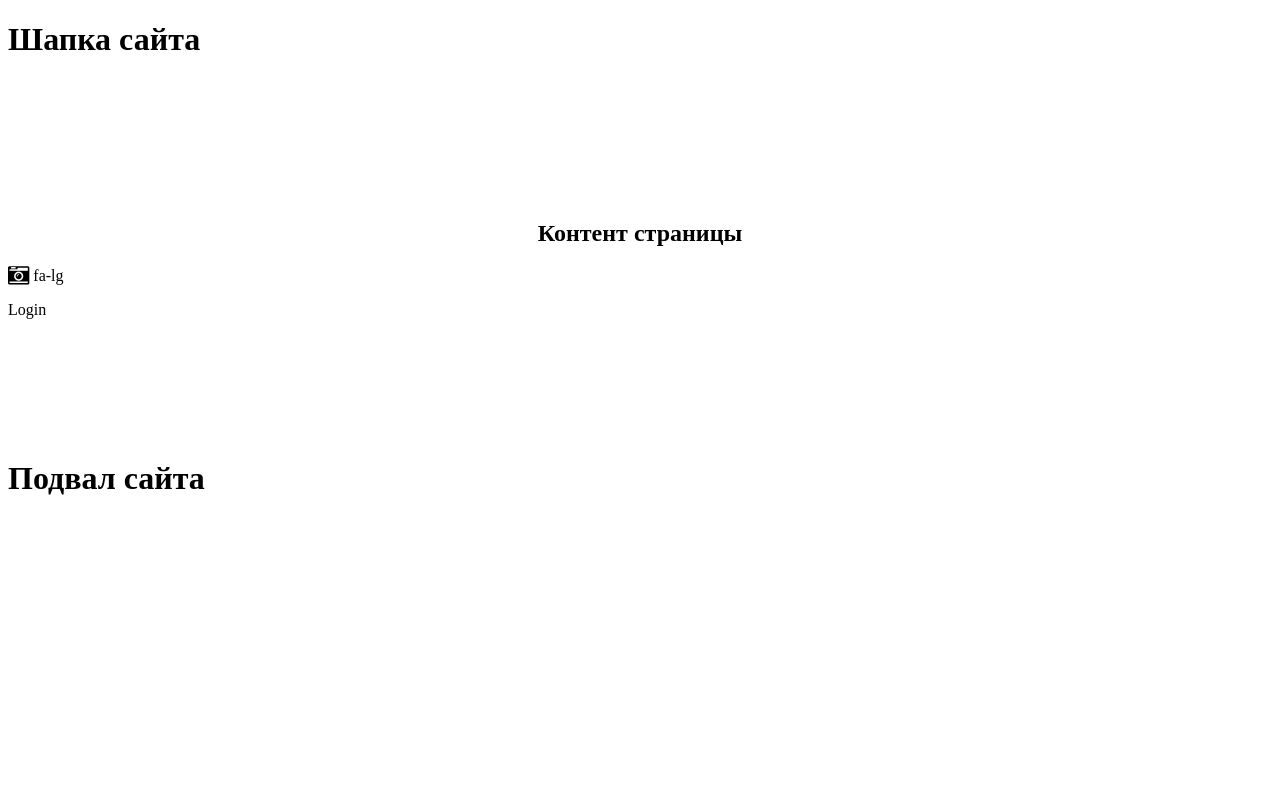
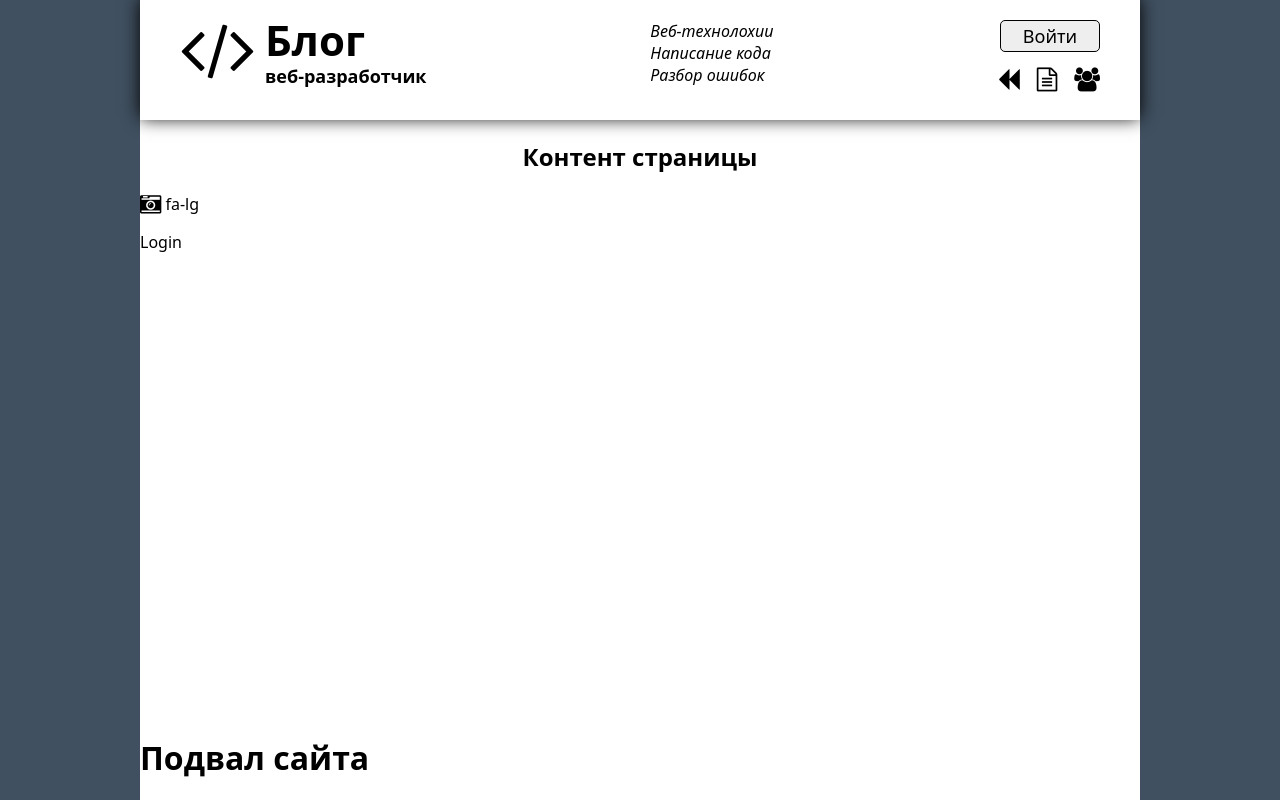
Before and after one commit to mrValian/blog, a React (Vite) app: page /login in a window 1280 px wide. Built offline with nearby package versions, Linux system fonts and the light colour scheme.

Commit message:
Реализовать шапку

```diff
--- a/src/App.jsx
+++ b/src/App.jsx
@@ -1,6 +1,18 @@
 import { Routes, Route } from 'react-router-dom';
 
 import styled from 'styled-components';
+
+import { Header } from './components';
+
+const AppColumn = styled.div`
+	display: flex;
+	flex-direction: column;
+	justify-content: space-between;
+	width: 1000px;
+	min-height: 100%;
+	margin: 0 auto;
+	background-color: #fff;
+`;
 
 const Content = styled.div`
 	padding: 120px 0;
@@ -10,42 +22,36 @@ const H2 = styled.h2`
 	text-align: center;
 `;
 
-const Header = () => {
-	return (
-		<>
-			<h1>Шапка сайта</h1>
-		</>
-	);
-}
-
 const Footer = () => {
 	return (
 		<>
 			<h1>Подвал сайта</h1>
 		</>
 	);
-}
+};
 
 export const App = () => {
 	return (
-		<>
+		<AppColumn>
 			<Header />
 			<Content>
 				<div>
 					<H2>Контент страницы</H2>
-					<p><i className="fa fa-camera-retro fa-lg"></i> fa-lg</p>
+					<p>
+						<i className="fa fa-camera-retro fa-lg"></i> fa-lg
+					</p>
 					<Routes>
-						<Route path='/' element={<div>Main</div>} />
-						<Route path='/login' element={<div>Login</div>} />
-						<Route path='/register' element={<div>Registration</div>} />
-						<Route path='/users' element={<div>Users</div>} />
-						<Route path='/post' element={<div>New Post</div>} />
-						<Route path='/post/:postId' element={<div>Post</div>} />
-						<Route path='*' element={<div>Error</div>} />
+						<Route path="/" element={<div>Main</div>} />
+						<Route path="/login" element={<div>Login</div>} />
+						<Route path="/register" element={<div>Registration</div>} />
+						<Route path="/users" element={<div>Users</div>} />
+						<Route path="/post" element={<div>New Post</div>} />
+						<Route path="/post/:postId" element={<div>Post</div>} />
+						<Route path="*" element={<div>Error</div>} />
 					</Routes>
 				</div>
 			</Content>
 			<Footer />
-		</>
+		</AppColumn>
 	);
 };
--- /dev/null
+++ b/src/components/header/components/control-panel/control-panel.jsx
@@ -0,0 +1,47 @@
+import styled from 'styled-components';
+
+import { Link, useNavigate } from 'react-router-dom';
+
+import { Icon } from '../../../icon';
+
+const RightAlight = styled.div`
+	display: flex;
+	justify-content: flex-end;
+`;
+
+const StyledLink = styled(Link)`
+	font-size: 18px;
+	width: 100px;
+	height: 32px;
+	border: 1px solid #000;
+	border-radius: 5px;
+	display: flex;
+	justify-content: center;
+	align-items: center;
+	background-color: #eee;
+`;
+
+const ControlPanelContainer = ({ className }) => {
+	const navigate = useNavigate();
+
+	return (
+		<div className={className}>
+			<RightAlight>
+				<StyledLink to="/login">Войти</StyledLink>
+			</RightAlight>
+			<RightAlight>
+				<Link to='#' onClick={() => navigate(-1)}>
+					<Icon id="fa-backward" margin="10px 0 0 0" />
+				</Link>
+				<Link to="/post">
+					<Icon id="fa-file-text-o" margin="10px 0 0 17px" />
+				</Link>
+				<Link to="/users">
+					<Icon id="fa-users" margin="10px 0 0 17px" />
+				</Link>
+			</RightAlight>
+		</div>
+	);
+};
+
+export const ControlPanel = styled(ControlPanelContainer)``;
--- /dev/null
+++ b/src/components/header/components/index.js
@@ -0,0 +1,2 @@
+export * from './logo/logo';
+export * from './control-panel/control-panel';
--- /dev/null
+++ b/src/components/header/components/logo/logo.jsx
@@ -0,0 +1,33 @@
+import styled from 'styled-components';
+import { Icon } from '../../../icon';
+import { Link } from 'react-router-dom';
+
+const LargeText = styled.div`
+	font-size: 42px;
+	font-weight: 600;
+	line-height: 48px;
+	margin: 17px 0 0 0;
+`;
+
+const SmallText = styled.div`
+	font-size: 18px;
+	font-weight: bold;
+`;
+
+const LogoContainer = ({ className }) => {
+	return (
+		<Link className={className} to='/' >
+			<Icon id="fa-code" size="70px" margin="0 10px 0 0" />
+
+			<div>
+				<LargeText>Блог</LargeText>
+				<SmallText>веб-разработчик</SmallText>
+			</div>
+		</Link>
+	);
+};
+
+export const Logo = styled(LogoContainer)`
+	display: flex;
+	margin-top: -21px;
+`;
--- /dev/null
+++ b/src/components/header/header.jsx
@@ -0,0 +1,33 @@
+import styled from 'styled-components';
+import { Logo, ControlPanel } from './components';
+
+const Discription = styled.div`
+    font-style: italic;
+`;
+
+const HeaderContainer = ({ className }) => {
+
+    return (
+		<header className={className}>
+			<Logo />
+            <Discription>
+                Веб-технолохии <br />
+                Написание кода <br />
+                Разбор ошибок
+            </Discription>
+            <ControlPanel />
+		</header>
+	);
+};
+
+export const Header = styled(HeaderContainer)`
+    position: fixed;
+    top: 0;
+    width: 1000px;
+    background-color: #fff;
+	height: 120px;
+    padding: 20px 40px;
+    box-shadow: 0 -2px 17px #000;
+    display: flex;
+    justify-content: space-between;
+`;
--- /dev/null
+++ b/src/components/header/index.js
@@ -0,0 +1 @@
+export * from './header';
--- /dev/null
+++ b/src/components/icon/icon.jsx
@@ -0,0 +1,16 @@
+import styled from 'styled-components';
+
+const IconContainer = ({className, id}) => {
+
+    return (
+		<div className={className}>
+			<i className={`fa ${id}`} aria-hidden="true"></i>
+		</div>
+	);
+
+};
+
+export const Icon = styled(IconContainer)`
+    font-size: ${({size = '24px'})=> size};
+    margin: ${({margin = '0'}) => margin};
+`;
--- /dev/null
+++ b/src/components/icon/index.js
@@ -0,0 +1 @@
+export * from './icon';
--- /dev/null
+++ b/src/components/index.js
@@ -0,0 +1,2 @@
+export * from './header';
+export * from './icon';
--- a/src/index.css
+++ b/src/index.css
@@ -1,16 +1,28 @@
 @import url('./fonts/font-awesome.min.css');
 
-/* :root {
-  font-family: system-ui, Avenir, Helvetica, Arial, sans-serif;
-  line-height: 1.5;
-  font-weight: 400;
+* {
+  box-sizing: border-box;
+}
 
-  color-scheme: light dark;
-  color: rgba(255, 255, 255, 0.87);
-  background-color: #242424;
+body {
+  margin: 0;
+  font-family: system-ui, -apple-system, BlinkMacSystemFont, 'Segoe UI', Roboto, Oxygen, Ubuntu, Cantarell, 'Open Sans', 'Helvetica Neue', sans-serif;
+  -webkit-font-smoothing: antialiased;
+  -mos-osx-font-smoothing: grayscale;
+  background-color: #405060;
+}
 
-  font-synthesis: none;
-  text-rendering: optimizeLegibility;
-  -webkit-font-smoothing: antialiased;
-  -moz-osx-font-smoothing: grayscale;
-} */
+html,
+body,
+#root {
+  height: 100%;
+}
+
+a {
+  color: #000;
+  text-decoration: none;
+}
+
+code {
+  font-family: source-code-pro, Menlo, Monaco, consolas, 'Courier New', monospace;
+}
```
